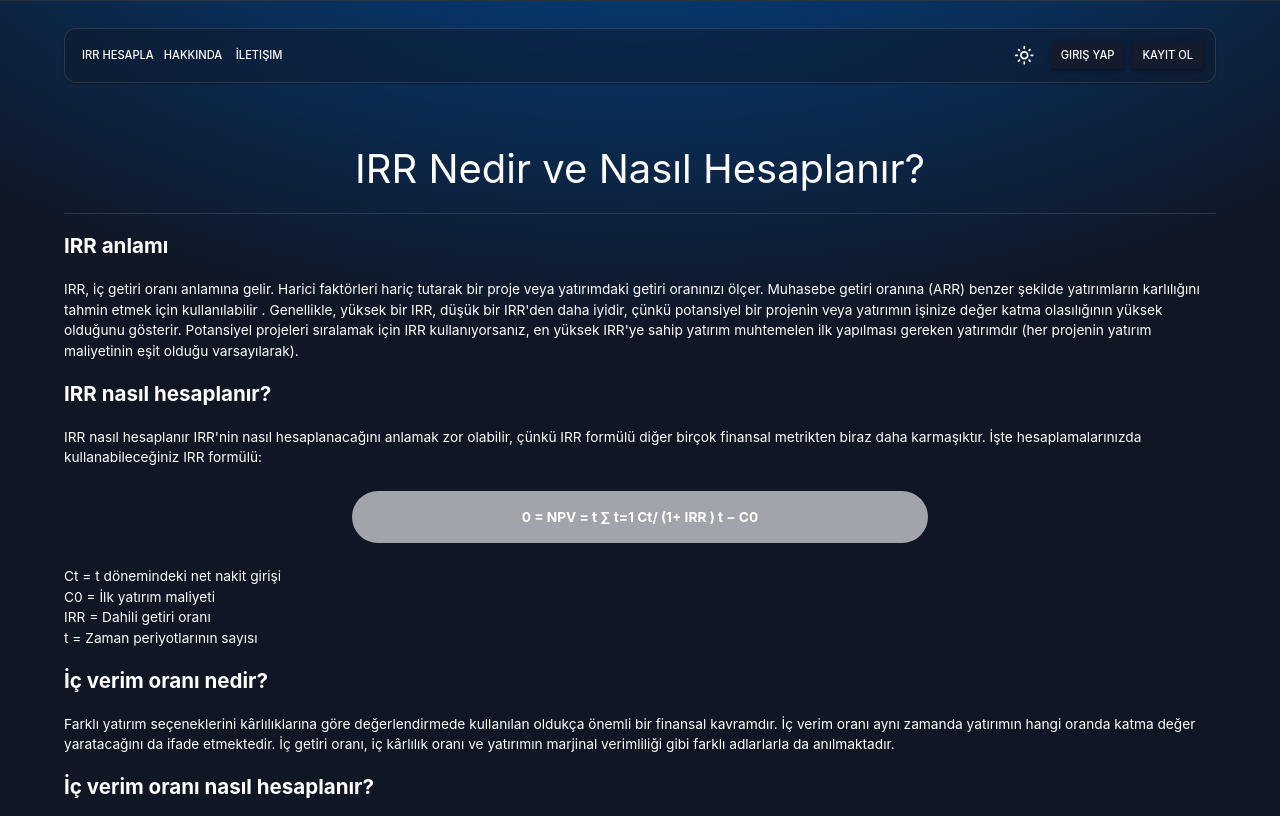
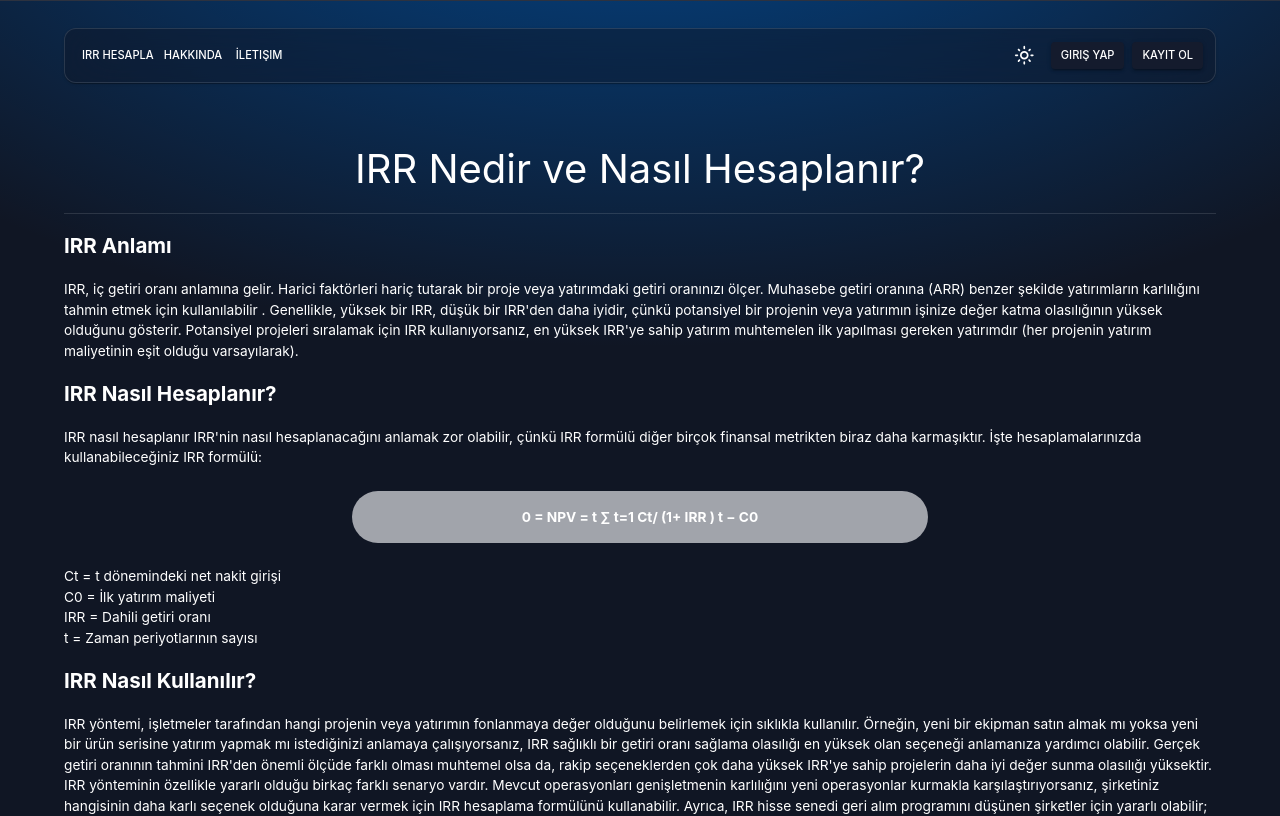
Before and after one commit to haticekatranciakgul/test.kredi-maliyeti-hesaplama, a React (Create React App) app: page /about in a window 1280 px wide. Shown: the top 816 px of the page. Built offline with nearby package versions, Linux system fonts and the light colour scheme.

Commit message:
Add scrool btn and updt about page

```diff
--- a/package.json
+++ b/package.json
@@ -25,6 +25,7 @@
     "react-redux": "^9.2.0",
     "react-router-dom": "^6.28.1",
     "react-scripts": "^5.0.1",
+    "react-scroll-to-top": "^3.0.0",
     "web-vitals": "^2.1.4"
   },
   "scripts": {
--- a/src/Pages/About.js
+++ b/src/Pages/About.js
@@ -27,7 +27,7 @@ function About() {
                     }}>
 
                         <Typography>
-                            <h2>IRR anlamı</h2>
+                            <h2>IRR Anlamı</h2>
 
                             IRR, iç getiri oranı anlamına gelir. Harici faktörleri hariç tutarak bir proje veya yatırımdaki getiri oranınızı ölçer.
                             Muhasebe getiri oranına (ARR) benzer şekilde yatırımların karlılığını tahmin etmek için kullanılabilir .
@@ -35,7 +35,7 @@ function About() {
                             Potansiyel projeleri sıralamak için IRR kullanıyorsanız, en yüksek IRR'ye sahip yatırım muhtemelen ilk yapılması gereken yatırımdır
                             (her projenin yatırım maliyetinin eşit olduğu varsayılarak).
 
-                            <h2>IRR nasıl hesaplanır?</h2>
+                            <h2>IRR Nasıl Hesaplanır?</h2>
                             IRR nasıl hesaplanır
                             IRR'nin nasıl hesaplanacağını anlamak zor olabilir, çünkü IRR formülü diğer birçok finansal metrikten biraz daha karmaşıktır. İşte hesaplamalarınızda kullanabileceğiniz IRR formülü:
                             <Box sx={{ display: 'flex', justifyContent: 'center', paddingTop: '2%', paddingBottom: '2%' }}>
@@ -57,16 +57,23 @@ function About() {
                                 t = Zaman periyotlarının sayısı
                             </Typography>
 
-                            <h2>İç verim oranı nedir?</h2>
-                            Farklı yatırım seçeneklerini kârlılıklarına göre değerlendirmede kullanılan oldukça önemli bir finansal kavramdır. İç verim oranı aynı zamanda yatırımın hangi oranda katma değer yaratacağını da ifade etmektedir. İç getiri oranı, iç kârlılık oranı ve yatırımın marjinal verimliliği gibi farklı adlarlarla da anılmaktadır.
-                            <h2> İç verim oranı nasıl hesaplanır?</h2>
+                            <h2>IRR Nasıl Kullanılır?</h2>
+                            IRR yöntemi, işletmeler tarafından hangi projenin veya yatırımın fonlanmaya değer olduğunu belirlemek için sıklıkla kullanılır. Örneğin, yeni bir ekipman satın almak mı yoksa yeni bir ürün serisine yatırım yapmak mı istediğinizi anlamaya çalışıyorsanız, IRR sağlıklı bir getiri oranı sağlama olasılığı en yüksek olan seçeneği anlamanıza yardımcı olabilir. Gerçek getiri oranının tahmini IRR'den önemli ölçüde farklı olması muhtemel olsa da, rakip seçeneklerden çok daha yüksek IRR'ye sahip projelerin daha iyi değer sunma olasılığı yüksektir.
 
-                            İç verim oranı, bir nakit akışının net bugünkü değerini sıfıra eşitleyen, diğer bir deyişle gelecekteki nakit giriş ve çıkışlarının bugünkü değerini bugünkü yatırım maliyetine eşitleyen iskonto oranı olarak tanımlanır.
+                            IRR yönteminin özellikle yararlı olduğu birkaç farklı senaryo vardır. Mevcut operasyonları genişletmenin karlılığını yeni operasyonlar kurmakla karşılaştırıyorsanız, şirketiniz hangisinin daha karlı seçenek olduğuna karar vermek için IRR hesaplama formülünü kullanabilir. Ayrıca, IRR hisse senedi geri alım programını düşünen şirketler için yararlı olabilir; şirketin hisse senedi diğer potansiyel projelerden daha düşük bir IRR'ye sahipse, hisse senedi geri alımı en iyi fikir olmayabilir.
 
-                            Yatırımdan sağlanan yıllık net nakit akımlarının sabit olması durumunda iç verim oranının hesaplanması oldukça kolaydır. Ancak yatırımlardan sağlanan dönemsel net nakit akımları genelde birbirinden farklıdır. Bu durumda iç verim oranı, deneme-yanılma ve enterpolasyon metodunun birlikte kullanılması ile bulunur. Hesaplamada negatif ve pozitif net bugünkü değer sonucu veren iki iskonto oranı bulunur. Bu iki değer arasında enterpolasyon yapılarak iç verim oranı tespit edilir.
-                            <h2>Yatırım kararlarında iç verim oranı nasıl değerlendirilir?</h2>
 
-                            Alternatif yatırımlar arasında yapılan seçimlerde iç verim oranı en büyük olan projeye öncelik verilir. Eğer ilgili yatırımın finansmanı tamamen borç kullanılarak sağlanacaksa, iç verim oranı ödenebilecek en yüksek faiz oranını göstermektedir.
+
+                            <h2>IRR'nin Sınırlamaları</h2>
+                            IRR, gelecekteki projelerin veya yatırımların karlılığını tahmin etmek için mükemmel bir araç olsa da, tek başına kullanıldığında biraz yanıltıcı olabilir.
+
+                            Düşük IRR'ye sahip projeler yüksek NPV'ye sahip olabilir, bu da getiri oranı diğer projelerden daha yavaş olsa da yatırımın kendisinin işletmeniz için önemli bir değer üretme olasılığının yüksek olduğunu gösterir. Aynı şekilde, IRR farklı uzunluklardaki projeleri değerlendirmek için en iyi araç olmayabilir.
+
+                            Ayrıca, IRR bir yatırımla ilişkili pozitif nakit akışlarının projenin getiri oranında yeniden yatırılacağını varsayar. Bu durum böyle olmayabilir ve sonuç olarak IRR yöntemi bir projenin maliyeti ve karlılığının en doğru yansıması olmayabilir.
+
+                            Genel olarak, IRR hesaplama formülü değerli bir ölçüttür, ancak nihai kararınızı verirken buna çok fazla önem vermemeniz önemlidir. Bu sorunları düzelten ve projeleri değerlendirmek için IRR formülünü kullanmayı düşünüyorsanız araştırmaya değer olabilecek değiştirilmiş iç getiri oranı (MIRR) adı verilen başka bir formül daha vardır.
+
+
                         </Typography>
                     </Box>
                 </Container>
--- a/src/Pages/Layout.js
+++ b/src/Pages/Layout.js
@@ -5,6 +5,8 @@ import { ThemeProvider, useTheme } from "@mui/material";
 import Navbar from "./Navbar";
 import Footer from "./Footer";
 import Divider from "@mui/material/Divider";
+import ScrollToTop from "react-scroll-to-top";
+
 
 const Layout = ({ children }) => {
   const theme = useTheme();
@@ -18,7 +20,9 @@ const Layout = ({ children }) => {
         <Navbar />
         {children}
         <Divider></Divider>
+        <ScrollToTop smooth />
         <Footer />
+
       </ThemeProvider>
     </ColorModeContext.Provider>
   );
```
Also changed, not shown: 1 other file (tests, documents, lock files or other folders).
